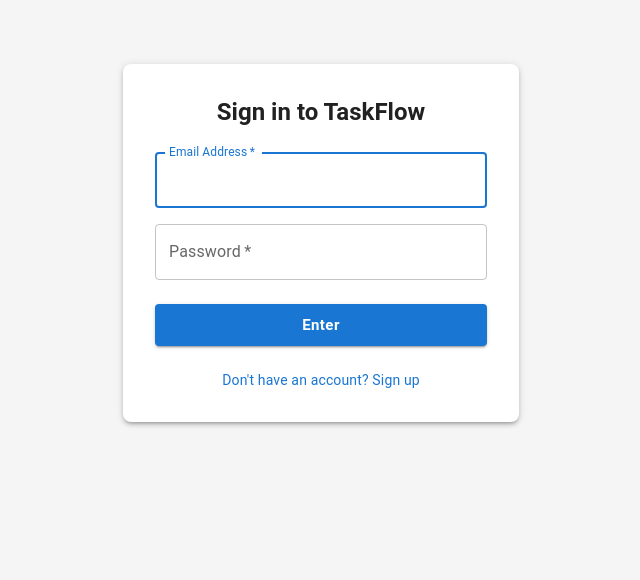
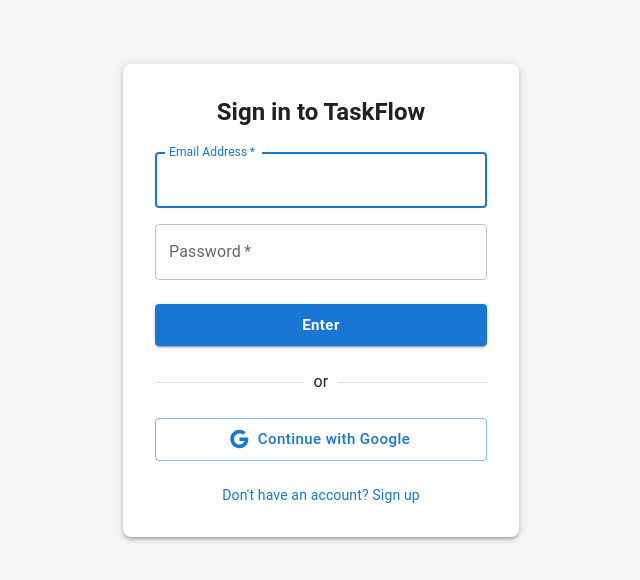
Before and after one commit to Matthhe/taskflow, a React (Vite) app: page /login in a window 1280 px wide. Shown: the top 580 px of the page, without its empty margins (319-959 px from the left). Built offline with nearby package versions, Linux system fonts and the light colour scheme; no server answers.

Commit message:
add Google OAuth sign-in

```diff
--- a/src/pages/Login.tsx
+++ b/src/pages/Login.tsx
@@ -10,10 +10,12 @@
   Link,
   Paper,
   Alert,
+  Divider,
 } from "@mui/material";
+import GoogleIcon from "@mui/icons-material/Google";
 
 const Login = () => {
-  const { signInWithPassword } = useAuth();
+  const { signInWithPassword, signInWithGoogle } = useAuth();
   const navigate = useNavigate();
 
   const [email, setEmail] = useState("");
@@ -32,9 +34,7 @@
 
     try {
       setIsSubmitting(true);
-
       await signInWithPassword(email, password);
-
       navigate("/");
     } catch (err) {
       console.error("Login error:", err);
@@ -43,6 +43,18 @@
       setError(message);
     } finally {
       setIsSubmitting(false);
+    }
+  };
+
+  const handleGoogleSignIn = async () => {
+    setError(null);
+    try {
+      await signInWithGoogle();
+    } catch (err) {
+      console.error("Google sign-in error:", err);
+      const message =
+        err instanceof Error ? err.message : "Failed to sign in with Google";
+      setError(message);
     }
   };
 
@@ -119,6 +131,19 @@
               {isSubmitting ? "Entering..." : "Enter"}
             </Button>
 
+            <Divider sx={{ my: 1 }}>or</Divider>
+
+            <Button
+              fullWidth
+              variant="outlined"
+              size="large"
+              startIcon={<GoogleIcon />}
+              onClick={handleGoogleSignIn}
+              sx={{ textTransform: "none" }}
+            >
+              Continue with Google
+            </Button>
+
             <Box sx={{ display: "flex", justifyContent: "center", mt: 1 }}>
               <Link
                 component={RouterLink}
--- a/src/providers/AuthProvider.tsx
+++ b/src/providers/AuthProvider.tsx
@@ -8,6 +8,7 @@
   signUp: (email: string, password: string) => Promise<void>;
   signInWithPassword: (email: string, password: string) => Promise<void>;
   signOut: () => Promise<void>;
+  signInWithGoogle: () => Promise<void>;
 }
 
 export const AuthContext = createContext<AuthContextType | undefined>(
@@ -26,7 +27,7 @@
         const { data } = await supabase.auth.getSession();
         setUser(data.session?.user ?? null);
       } catch (error) {
-        console.error("Ошибка инициализации авторизации:", error);
+        console.error("Auth initialization error:", error);
       } finally {
         setIsLoading(false);
       }
@@ -63,10 +64,26 @@
     const { error } = await supabase.auth.signOut();
     if (error) throw error;
   };
+  const signInWithGoogle = async () => {
+    const { error } = await supabase.auth.signInWithOAuth({
+      provider: "google",
+      options: {
+        redirectTo: window.location.origin,
+      },
+    });
+    if (error) throw error;
+  };
 
   return (
     <AuthContext.Provider
-      value={{ user, isLoading, signUp, signInWithPassword, signOut }}
+      value={{
+        user,
+        isLoading,
+        signInWithPassword,
+        signUp,
+        signOut,
+        signInWithGoogle,
+      }}
     >
       {children}
     </AuthContext.Provider>
```
Also changed, not shown: src/types/index.ts (+11 -0 lines).
